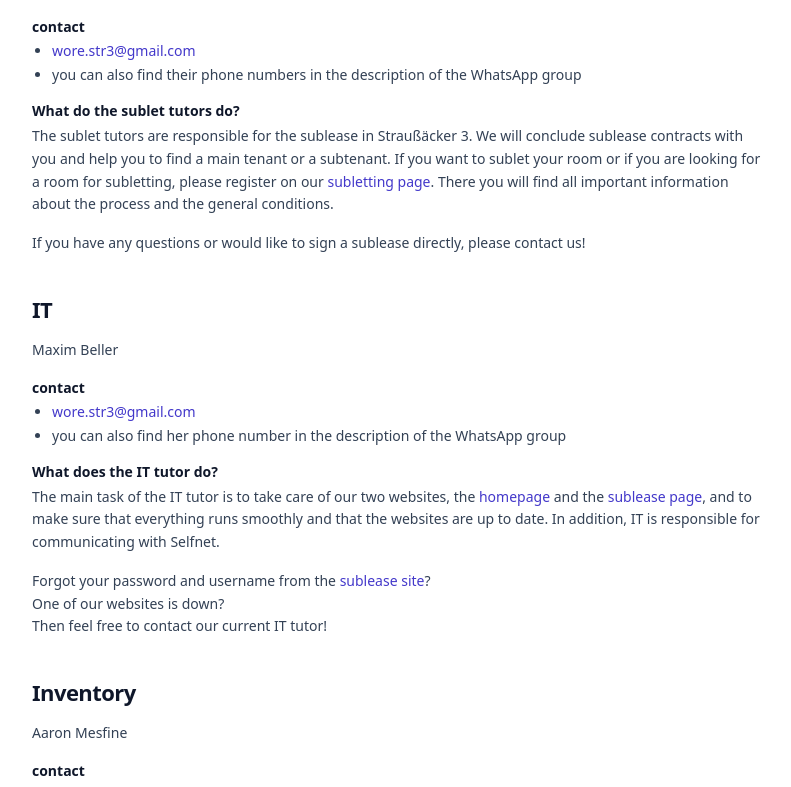
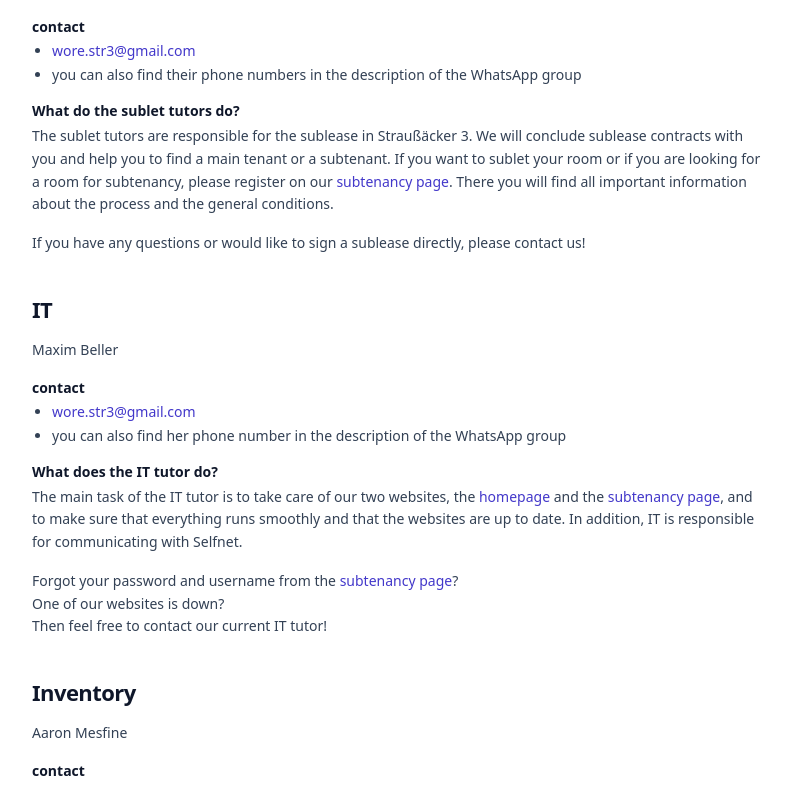
Before and after one commit to milesstoetzner/straussi3-website, a React (Vite) app: page /wore in a window 1280 px wide. Shown: the part 1668-2455 px from the top of the page, without its empty margins (240-1031 px from the left). Built offline with nearby package versions, Linux system fonts and the light colour scheme.

Commit message:
English: say subtenancy, not subletting

```diff
--- a/src/content/en.tsx
+++ b/src/content/en.tsx
@@ -20,7 +20,7 @@ const en: Content = {
   },
   footer: {
     about: 'About Us',
-    subletPage: 'Subletting page',
+    subletPage: 'Subtenancy page',
     sourceCode: 'Source code',
     impressum: 'Impressum',
     datenschutz: 'Datenschutzerklärung',
@@ -142,9 +142,9 @@ const en: Content = {
             <p>
               The sublet tutors are responsible for the sublease in Straußäcker 3. We will conclude sublease contracts
               with you and help you to find a main tenant or a subtenant. If you want to sublet your room or if you are
-              looking for a room for subletting, please register on our{' '}
+              looking for a room for subtenancy, please register on our{' '}
               <a href={SUBLET_URL} target="_blank" rel="noreferrer">
-                subletting page
+                subtenancy page
               </a>
               . There you will find all important information about the process and the general conditions.
             </p>
@@ -164,7 +164,7 @@ const en: Content = {
             <p>
               The main task of the IT tutor is to take care of our two websites, the <Link to="/">homepage</Link> and the{' '}
               <a href={SUBLET_URL} target="_blank" rel="noreferrer">
-                sublease page
+                subtenancy page
               </a>
               , and to make sure that everything runs smoothly and that the websites are up to date. In addition, IT is
               responsible for communicating with Selfnet.
@@ -172,7 +172,7 @@ const en: Content = {
             <p>
               Forgot your password and username from the{' '}
               <a href={SUBLET_URL} target="_blank" rel="noreferrer">
-                sublease site
+                subtenancy page
               </a>
               ?
               <br />
@@ -270,7 +270,7 @@ const en: Content = {
     sublet: 'Sublet',
     subletText: (
       <>
-        If you are only looking for a temporary room, please visit our subletting page{' '}
+        If you are only looking for a temporary room, please visit our subtenancy page{' '}
         <a href={SUBLET_URL} target="_blank" rel="noreferrer">
           here
         </a>{' '}
```
